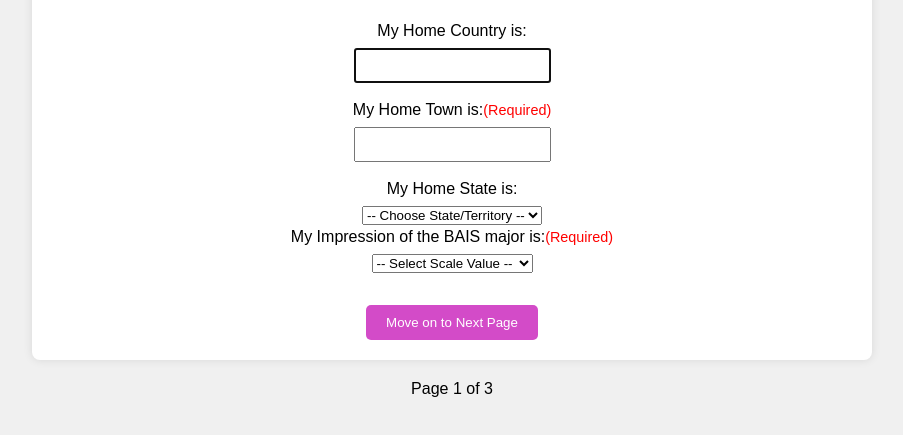
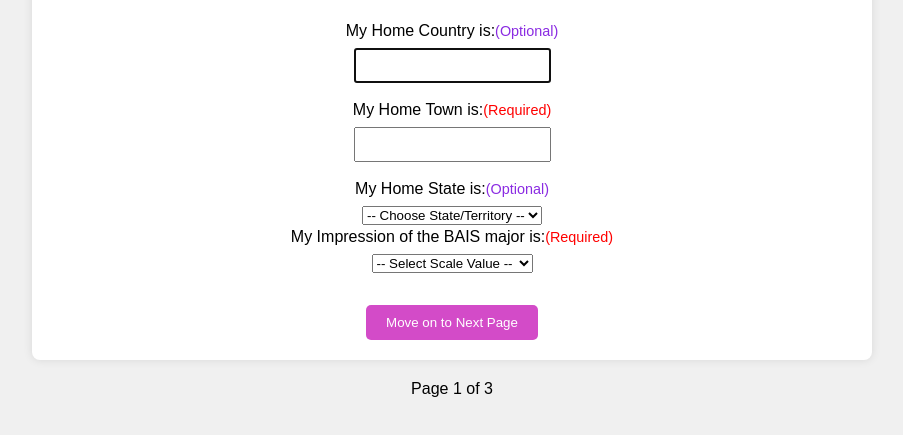
Before and after one commit to Gabrielle-Kilpatrick/gkilpatrick_HW7, a plain HTML site: page gkilpatrick_p1.html in a window 1280 px wide. Shown: the part 81-516 px from the top of the page, without its empty margins (188-1091 px from the left). Drawn offline with Linux system fonts and the light colour scheme.

Commit message:
added optional class

```diff
--- a/gkilpatrick_p1.html
+++ b/gkilpatrick_p1.html
@@ -15,11 +15,11 @@
         <main>
             <main>
                 <form id="surveyForm1" onsubmit="return validateForm()">
-                    <label for="home-country-input">My Home Country is:</label>
+                    <label for="home-country-input">My Home Country is:<span class="optional-field">(Optional)</span></label>
                     <input type="text" name="home_country" id="home-country-input" autofocus>
                     <label for="home-town-input">My Home Town is:<span class="required-field">(Required)</span></label>
                     <input type="text" name="home_town" id="home-town-input">
-                    <label for="state-select">My Home State is:</label>
+                    <label for="state-select">My Home State is:<span class="optional-field">(Optional)</span></label>
                     <select name="state" id="state-select">
                 <option value="">-- Choose State/Territory --</option>
                 <option value="AL">Alabama</option>
--- a/styles.css
+++ b/styles.css
@@ -60,6 +60,12 @@ label {
     color: red;
 }
 
+.optional-field {
+    font-size: 0.9em;
+    color: blueviolet;
+}
+
+
 button {
     background-color: #d34bc8;
     color: #fff;
```
Also changed, not shown: gkilpatrick_p2.html (+1 -1 lines), gkilpatrick_p3.html (+2 -2 lines), 1 other file.
